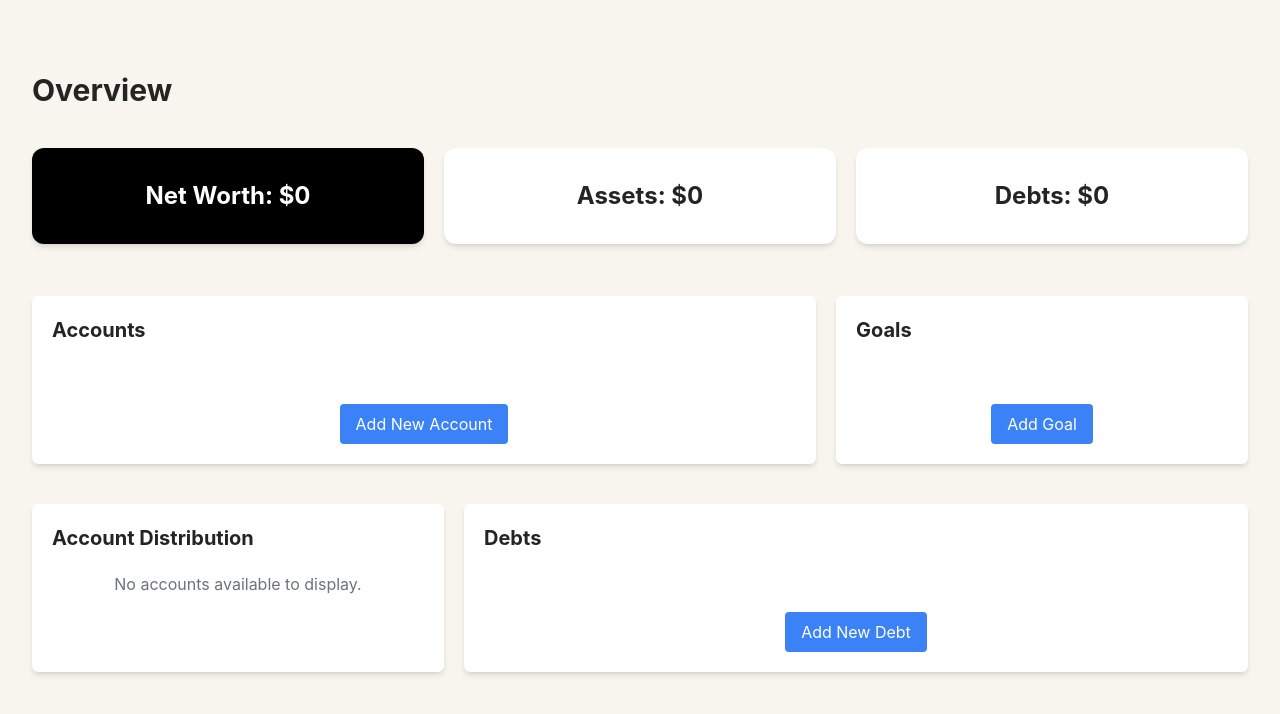
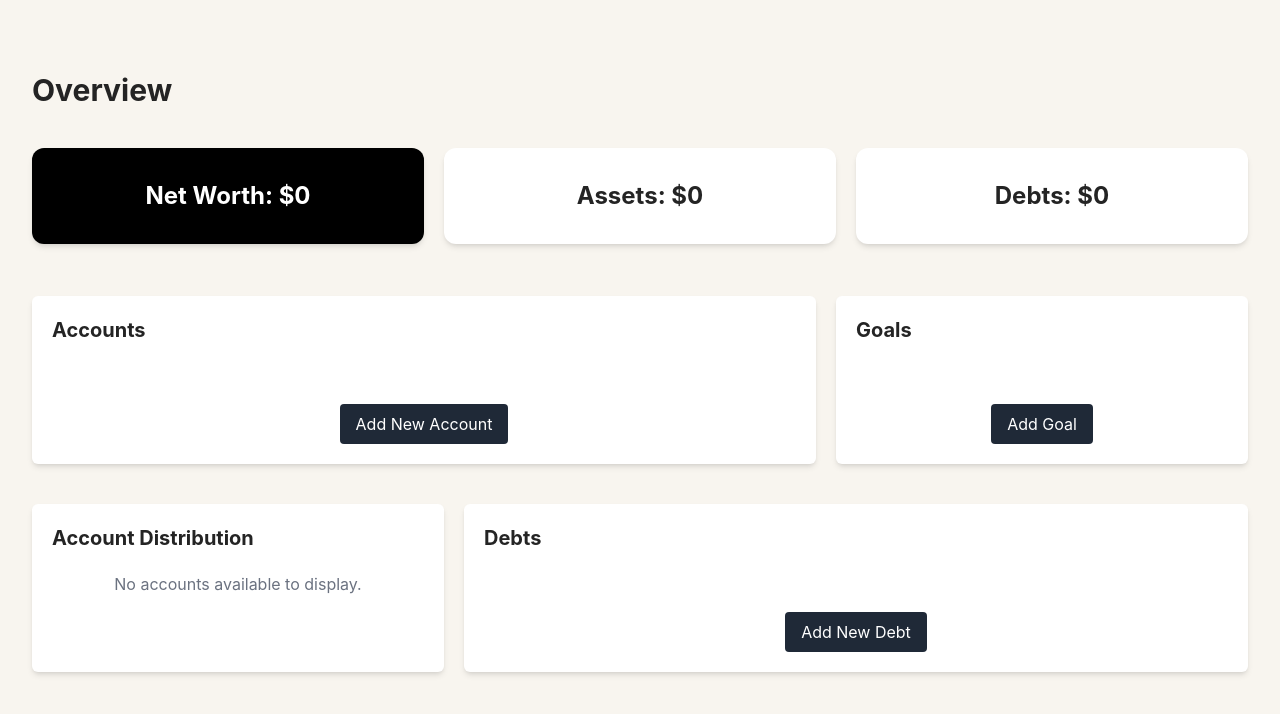
Before and after one commit to notkylemoreau98/networth-tracker, a React (Vite) app: page / in a window 1280 px wide. Shown: the top 714 px of the page. Built offline with nearby package versions, Linux system fonts and the light colour scheme.

Commit message:
Changed buttons to black

```diff
--- a/src/pages/dashboard/index.tsx
+++ b/src/pages/dashboard/index.tsx
@@ -283,14 +283,14 @@ const DashBoard = () => {
             {isEditingAccount ? (
               <button
                 onClick={() => handleSave('account')}
-                className="bg-blue-500 text-white px-4 py-2 rounded mt-5"
+                className="bg-gray-800 text-white px-4 py-2 rounded mt-5"
               >
                 Save
               </button>
             ) : (
               <button
                 onClick={() => setIsAccountModalOpen(true)}
-                className="bg-blue-500 text-white px-4 py-2 rounded mt-5"
+                className="bg-gray-800 text-white px-4 py-2 rounded mt-5"
               >
                 Add New Account
               </button>
@@ -331,14 +331,14 @@ const DashBoard = () => {
             {isEditingGoal ? (
               <button
                 onClick={() => handleSave('goal')}
-                className="bg-blue-500 text-white px-4 py-2 rounded mt-5"
+                className="bg-gray-800 text-white px-4 py-2 rounded mt-5"
               >
                 Save
               </button>
             ) : (
               <button
                 onClick={() => setIsGoalModalOpen(true)}
-                className="bg-blue-500 text-white px-4 py-2 rounded mt-5"
+                className="bg-gray-800 text-white px-4 py-2 rounded mt-5"
               >
                 Add Goal
               </button>
@@ -386,14 +386,14 @@ const DashBoard = () => {
             {isEditingDebt ? (
               <button
                 onClick={() => handleSave('debt')}
-                className="bg-blue-500 text-white px-4 py-2 rounded mt-5"
+                className="bg-gray-800 text-white px-4 py-2 rounded mt-5"
               >
                 Save
               </button>
             ) : (
               <button
                 onClick={() => setIsDebtModalOpen(true)}
-                className="bg-blue-500 text-white px-4 py-2 rounded mt-5"
+                className="bg-gray-800 text-white px-4 py-2 rounded mt-5"
               >
                 Add New Debt
               </button>
```
